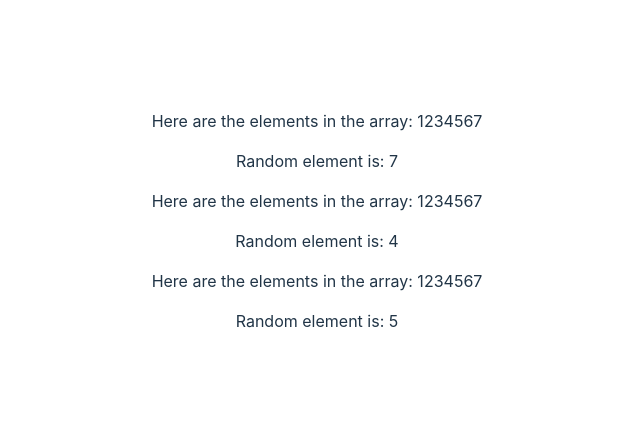
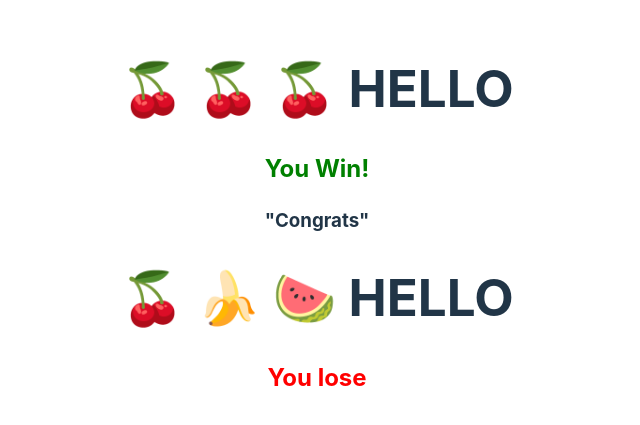
Before and after one commit to eyi739/testing-type, a React (Vite) app: page / in a window 1280 px wide. Shown: the part 179-604 px from the top of the page, without its empty margins (323-963 px from the left). Built offline with nearby package versions, Linux system fonts and the light colour scheme.

Commit message:
created slot machine exercise with react.

```diff
--- a/src/App.jsx
+++ b/src/App.jsx
@@ -1,17 +1,25 @@
+import Slots from "./Slots"
 import './App.css'
-import Greeter from "./Greeter"
-import ListPicker from './ListPicker'
+// import Greeter from "./Greeter"
+// import ListPicker from './ListPicker'
 
 function App() {
  return (
  <div>
+    <Slots val1="🍒" val2="🍒" val3="🍒"/>
+    <Slots val1="🍒" val2="🍌" val3="🍉"/>
+
+
+
+
+
+
+
     {/* <Greeter person="Bob"/>
     <Greeter person="Jim"/>
     <Greeter person="Toby"/>
     <Greeter person="Luke"/> */}
-    <ListPicker values={[1,2,3,4,5,6,7]}/>
-    <ListPicker values={[1,2,3,4,5,6,7]}/>
-    <ListPicker values={[1,2,3,4,5,6,7]}/>
+    {/* <ListPicker values={[1,2,3,4,5,6,7]}/> */}
   </div>
 )}
 
--- a/src/SlotMachine.jsx
+++ /dev/null
@@ -1,3 +0,0 @@
-export default function SlotMachine(){
-    const val1 = Math.floor(Math.random() * 3) + 1;
-}
--- /dev/null
+++ b/src/Slots.jsx
@@ -0,0 +1,13 @@
+export default function Slots({val1, val2, val3}){
+    const isWinner = val1 === val2 && val1 ===val3;
+
+    return (
+        <div>
+            <h1> {val1} {val2} {val3} HELLO </h1>
+            <h2 style={{color: isWinner ? "green" : "red"}}>
+                {isWinner ? "You Win!" : "You lose"}
+            </h2>
+            {isWinner && <h3>"Congrats"</h3>}
+        </div>
+    )
+}
```
